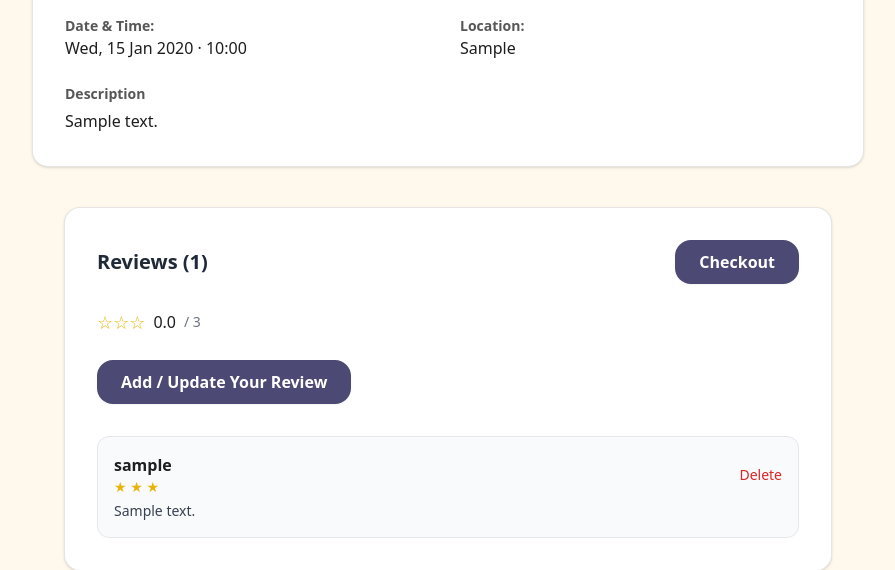
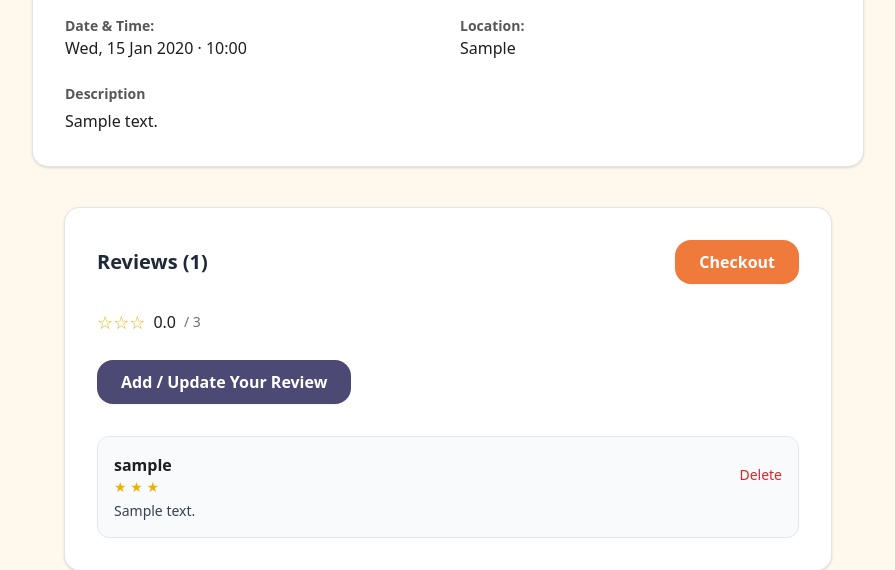
Before and after one commit to ReServe-Project/ReServe, a Django app: page /classes/1/ in a window 1280 px wide. Shown: the part 702-1272 px from the top of the page, without its empty margins (192-1087 px from the left). Run offline with Django 5.2, Linux system fonts and the light colour scheme; a user stored in the database is signed in; tables that the repository leaves empty hold one stand-in row (values such as "Sample post"); grey boxes marked "Sample" are stand-in pictures; some libraries are stand-ins or nearby versions.

Commit message:
product details (review) : change CHECKOUT button color

```diff
--- a/product_details/templates/_reviews_section.html
+++ b/product_details/templates/_reviews_section.html
@@ -13,7 +13,7 @@
       <!-- Checkout Button (Members only) -->
       {% if user.is_authenticated and user.role == "member" %}
         <a href="/checkout?class_id={{ c.id }}"
-           class="inline-block px-6 py-2.5 rounded-2xl bg-[#4C4974] text-white font-semibold shadow-sm hover:brightness-110">
+           class="inline-block px-6 py-2.5 rounded-2xl bg-[#f07a3b] text-white font-semibold shadow-sm hover:brightness-110">
            Checkout
         </a>
       {% endif %}
```
